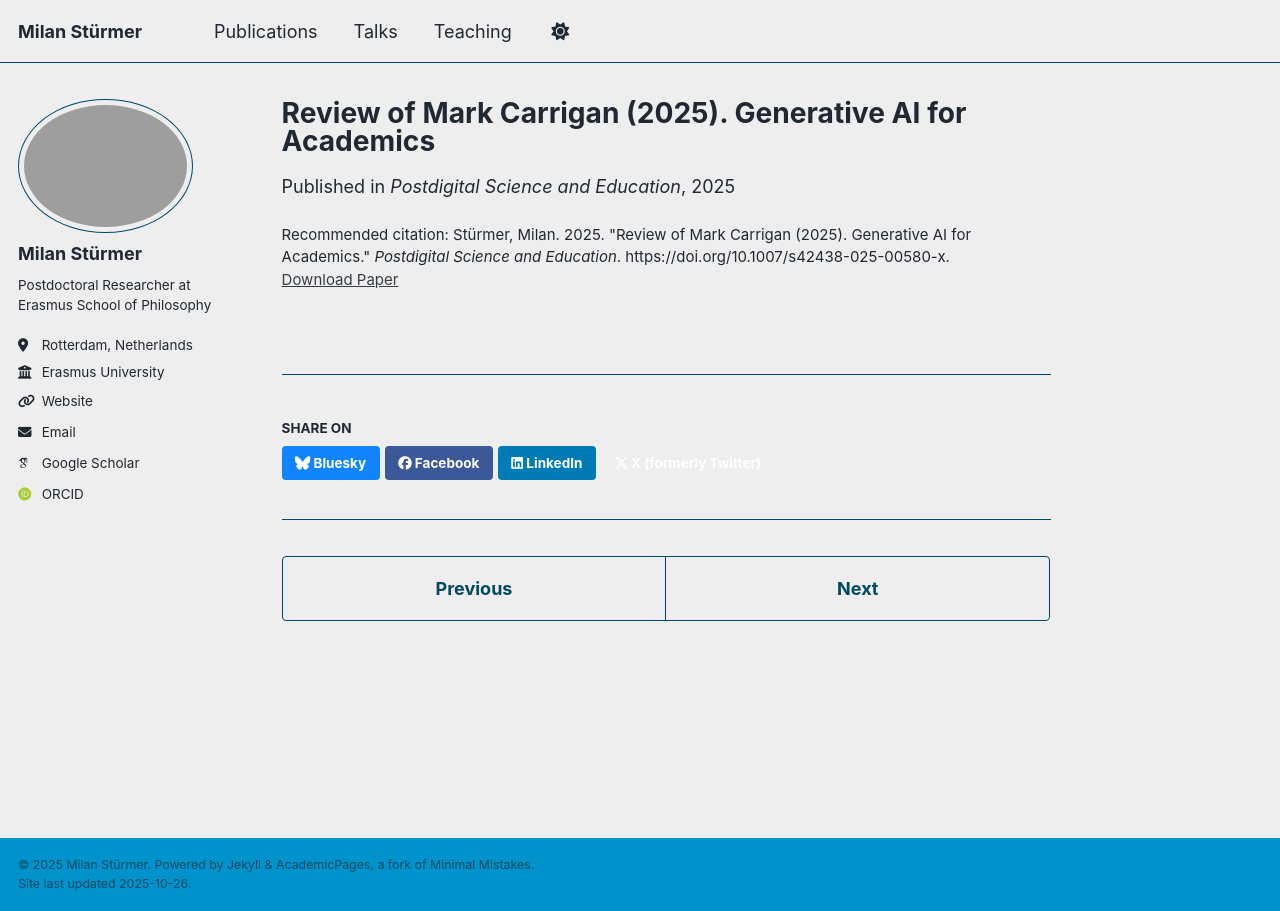
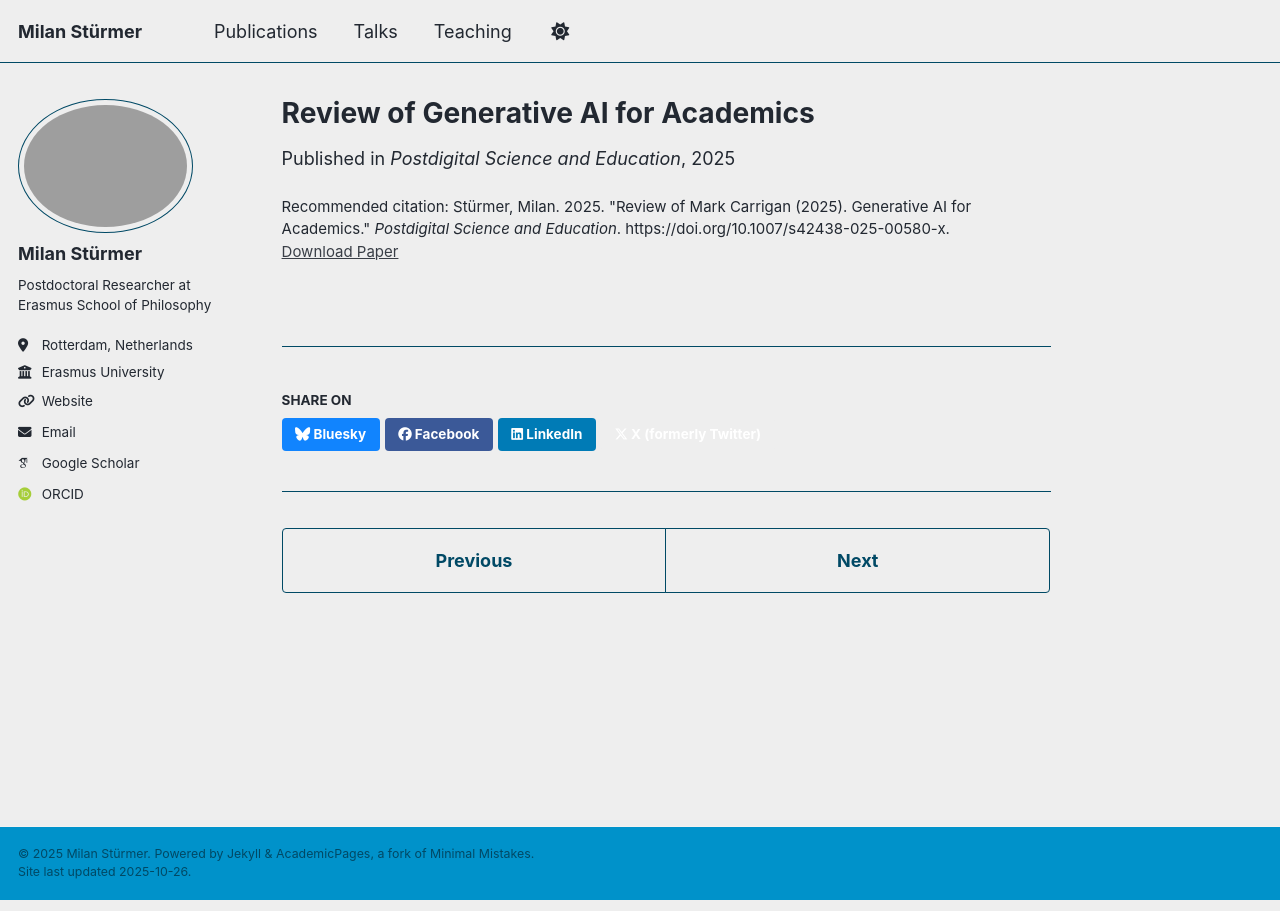
Before and after one commit to milanstuermer/milanstuermer.github.io, a Jekyll site: the page built from _publications/2025-review-genAI.md, in a window 1280 px wide. Built offline with Jekyll 4.4.1, drawn with Linux system fonts in a browser that asks for light colours; some web fonts are replaced; a script that is not in the unit is left out.

Commit message:
Update 2025-review-genAI.md

```diff
--- a/_publications/2025-review-genAI.md
+++ b/_publications/2025-review-genAI.md
@@ -1,5 +1,5 @@
 ---
-title: "Review of Mark Carrigan (2025). Generative AI for Academics"
+title: "Review of Generative AI for Academics"
 collection: publications
 category: misc
 permalink: /publication/2025-review-genAI
```
